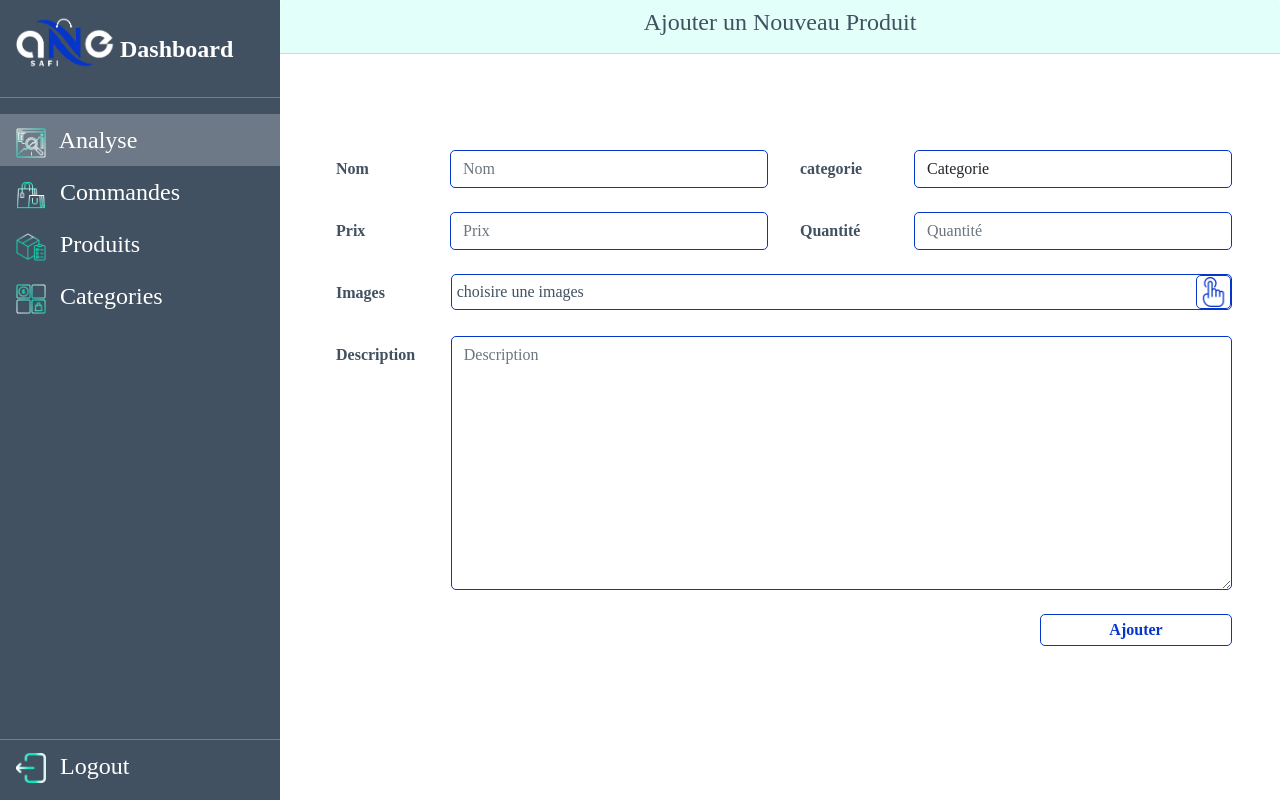
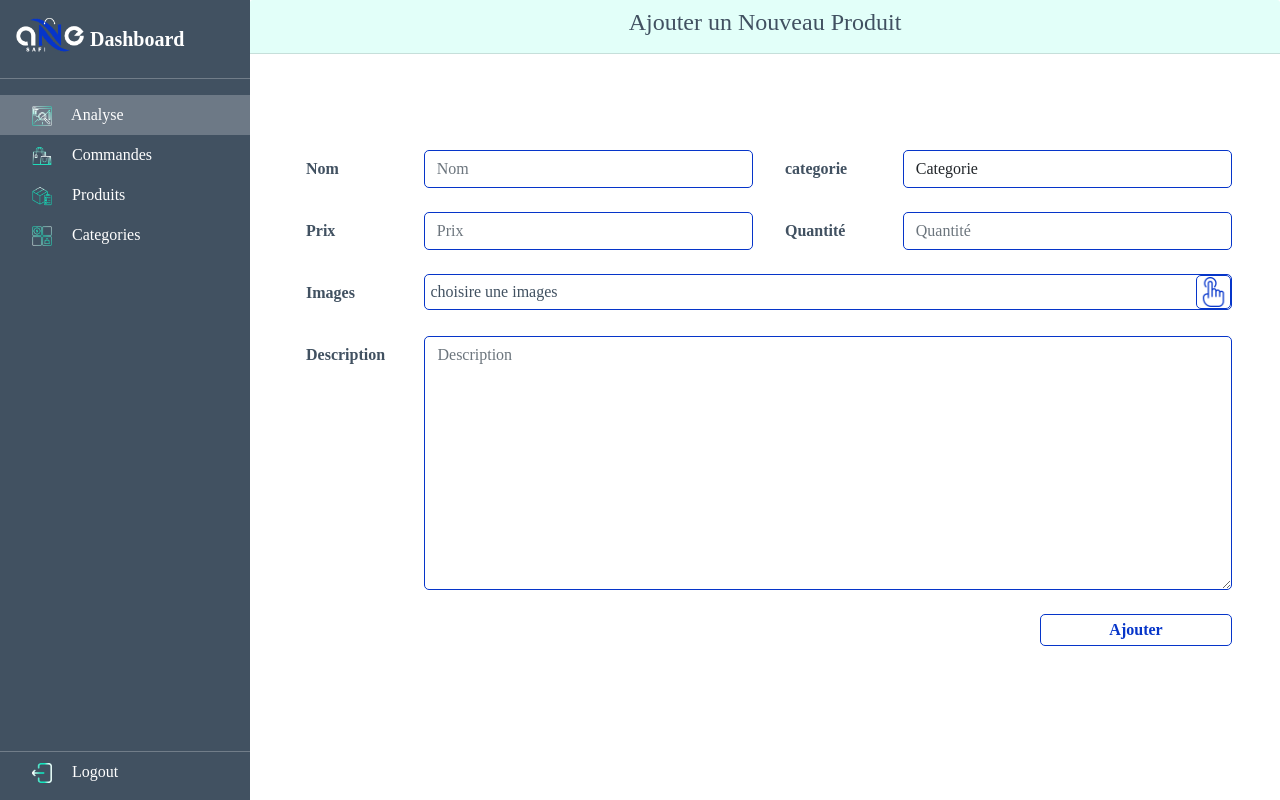
Before and after one commit to yassineelhoubi/ecommerce-website, a PHP site: template Public/view/dashboard_admin/nouveauProduit.html in a window 1280 px wide. Run offline with PHP 8.4, Linux system fonts and the light colour scheme; the template is opened without the code that fills it, so the values that code supplies are empty.

Commit message:
update sidebar

```diff
--- a/Public/resources/css/_adm_sidebar.scss
+++ b/Public/resources/css/_adm_sidebar.scss
@@ -1,18 +1,19 @@
-
+#sidebar{
     .sidebar{
         position: fixed;
-        width: 280px;
+        width: 250px;
         height: 100vh;
         background-color: $textcolor!important;
         a{
             font-weight: 400;
         }
         .logo{
-            width: 100px;
+            width: 70px;
         }
     }
+}
     .main{
-        width: calc(100% - 280px);
+        width: calc(100% - 250px);
     }
     .active{
         background-color: #6D7986 !important;
--- a/Public/resources/css/_classes.scss
+++ b/Public/resources/css/_classes.scss
@@ -1,3 +1,10 @@
+*{
+    box-sizing: border-box;
+    color: $textcolor;
+    font-family: poppins;
+    font-weight: bold;
+}
+
 .mybtn{
     background: $light;
     cursor: pointer;
@@ -50,3 +57,26 @@
     width: 6rem;
     height: 2rem;
 }
+/* font size */
+
+
+/* ui user */
+input{
+    &:focus {
+        outline: none;
+    }
+}
+.form-control{
+    &:focus{
+        box-shadow:none;
+    }
+}
+/* ui adm */
+.card-header{
+    background-color: $mygreenlight ;
+}
+.form-control{
+    &:focus{
+        box-shadow:none;
+    }
+}
--- a/Public/resources/css/style.scss
+++ b/Public/resources/css/style.scss
@@ -18,31 +18,3 @@
 @import './adm_sidebar';
 @import './adm_analyse';
 @import './adm_Produit';
-
-
-*{
-    box-sizing: border-box;
-    color: $textcolor;
-    font-family: poppins;
-    font-weight: bold;
-}
-/* ui user */
-input{
-    &:focus {
-        outline: none;
-    }
-}
-.form-control{
-    &:focus{
-        box-shadow:none;
-    }
-}
-/* ui adm */
-.card-header{
-    background-color: $mygreenlight ;
-}
-.form-control{
-    &:focus{
-        box-shadow:none;
-    }
-}
--- a/Public/resources/includes/templates/sidebar.html
+++ b/Public/resources/includes/templates/sidebar.html
@@ -1,46 +1,48 @@
-<div class="d-flex flex-column flex-shrink-0  text-white  sidebar float-start">
+<div id="sidebare">
+  <div class="d-flex flex-column flex-shrink-0  text-white  sidebar float-start">
     <div class="p-3 pb-0">
       <a href="/" class="d-flex align-items-center mb-3 mb-md-0 me-md-auto text-white text-decoration-none">
-        <img  class="img-fluid logo" src="../../resources/img/logo/logo_white.png" alt=""">
-        <span class="fs-4 text-white ms-1">Dashboard</span>
+        <img class="img-fluid logo" src="../../resources/img/logo/logo_white.png" alt="">
+        <span class=" fs-5 text-white ms-1">Dashboard</span>
       </a>
     </div>
     <hr>
     <ul class="nav nav-pills flex-column mb-auto">
       <li class="nav-item">
-        <a href="analyse.html" class="nav-link active fs-4" aria-current="page">
-          <img src="../../resources/img/icons/en-cours-d'analyse.png" alt="" class=" me-2" width="30" height="30">
+        <a href="analyse.html" class="nav-link active fs-6" aria-current="page">
+          <img src="../../resources/img/icons/en-cours-d'analyse.png" alt="" class=" me-3 ms-3" width="20" height="20">
           Analyse
         </a>
       </li>
       <li>
-        <a href="commandes.html" class="nav-link text-white fs-4">
-          <img src="../../resources/img/icons/commandes.png" alt="" class=" me-2" width="30" height="30">
+        <a href="commandes.html" class="nav-link text-white fs-6">
+          <img src="../../resources/img/icons/commandes.png" alt="" class=" me-3 ms-3" width="20" height="20">
           Commandes
         </a>
       </li>
       <li>
-        <a href="listeProduits.html" class="nav-link text-white fs-4">
-          <img src="../../resources/img/icons/box.png" alt="" class=" me-2" width="30" height="30">
+        <a href="listeProduits.html" class="nav-link text-white fs-6">
+          <img src="../../resources/img/icons/box.png" alt="" class=" me-3 ms-3" width="20" height="20">
           Produits
         </a>
       </li>
       <li>
-        <a href="categories.html" class="nav-link text-white fs-4">
-          <img src="../../resources/img/icons/categories.png" alt="" class=" me-2" width="30" height="30">
+        <a href="categories.html" class="nav-link text-white fs-6">
+          <img src="../../resources/img/icons/categories.png" alt="" class=" me-3 ms-3" width="20" height="20">
           Categories
         </a>
       </li>
-    </ul >
+    </ul>
     <hr class="mb-0">
     <div>
       <ul class="nav flex-column pb-2 ">
         <li>
-          <a href="#" class="nav-link text-white  fs-4">
-            <img src="../../resources/img/icons/exit.png" alt="" class=" me-2" width="30" height="30">
+          <a href="#" class="nav-link text-white  fs-6">
+            <img src="../../resources/img/icons/exit.png" alt="" class=" me-3 ms-3" width="20" height="20">
             Logout
           </a>
         </li>
       </ul>
     </div>
   </div>
+</div>
```
Also changed, not shown: Public/resources/css/style.css, 1 other file.
